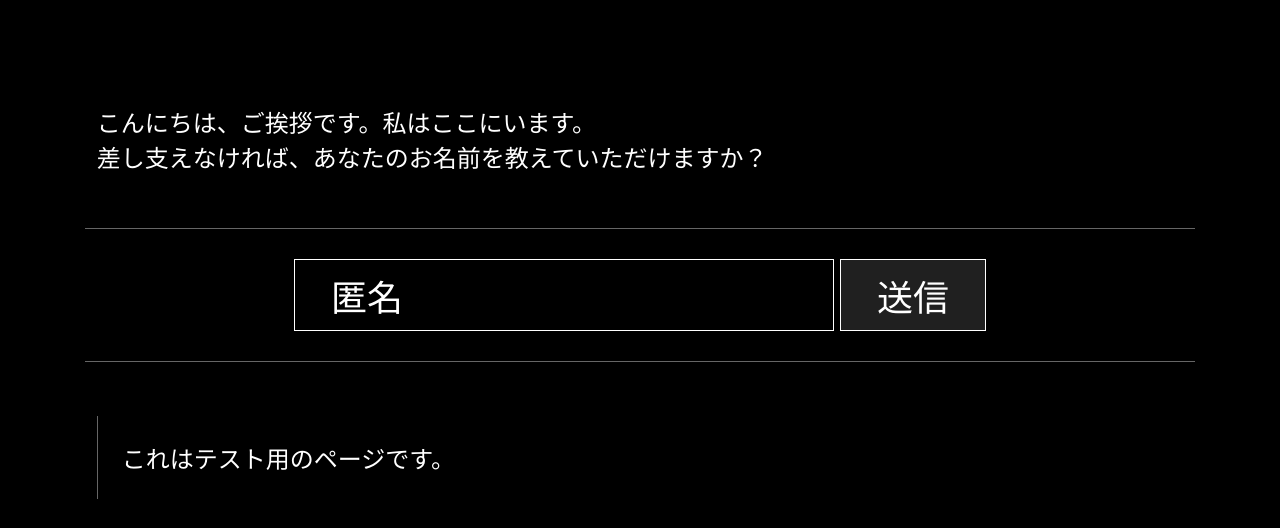
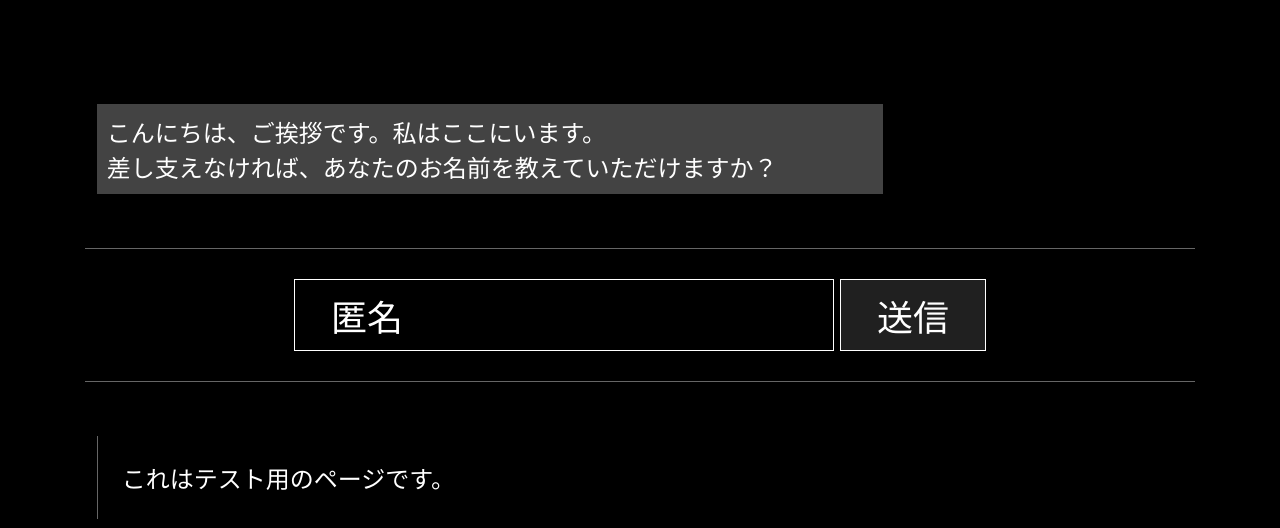
Before and after one commit to noborizaka14/findme, a plain HTML site: page index.html in a window 1280 px wide. Shown: the part 218-746 px from the top of the page. Drawn offline with Linux system fonts and the light colour scheme; a web font is replaced by a local one.

Commit message:
Fix class name for message text in index.html
Updated message text class from 'message-text' to 'message-item'.

```diff
--- a/index.html
+++ b/index.html
@@ -13,7 +13,7 @@
     <h1>みつけてください</h1>
     <div class="content-area">
         <div id="message-area">
-            <p id="message-text" class="message-text">
+            <p id="message-text" class="message-item">
                 こんにちは、ご挨拶です。私はここにいます。<br>
                 差し支えなければ、あなたのお名前を教えていただけますか？
             </p>
```
